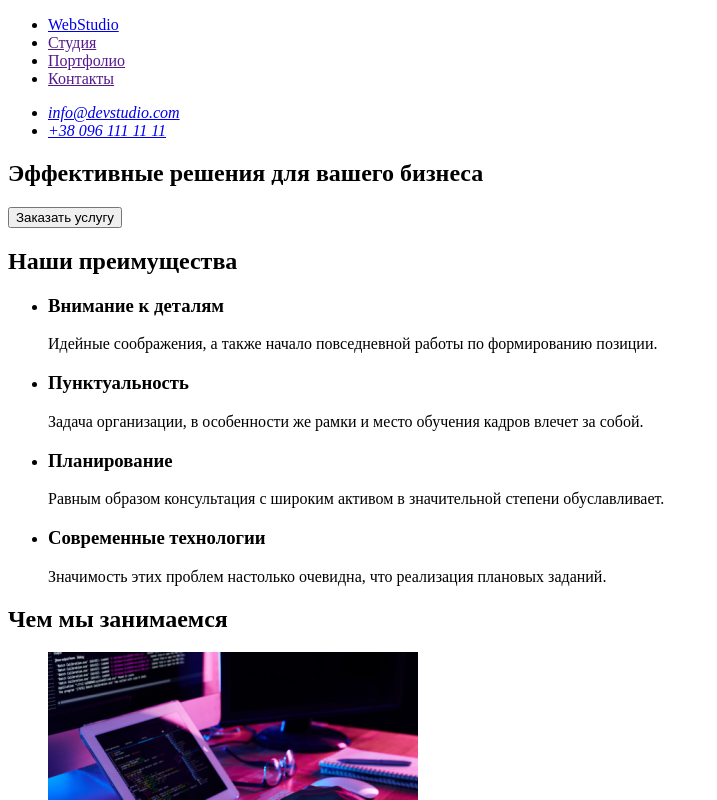
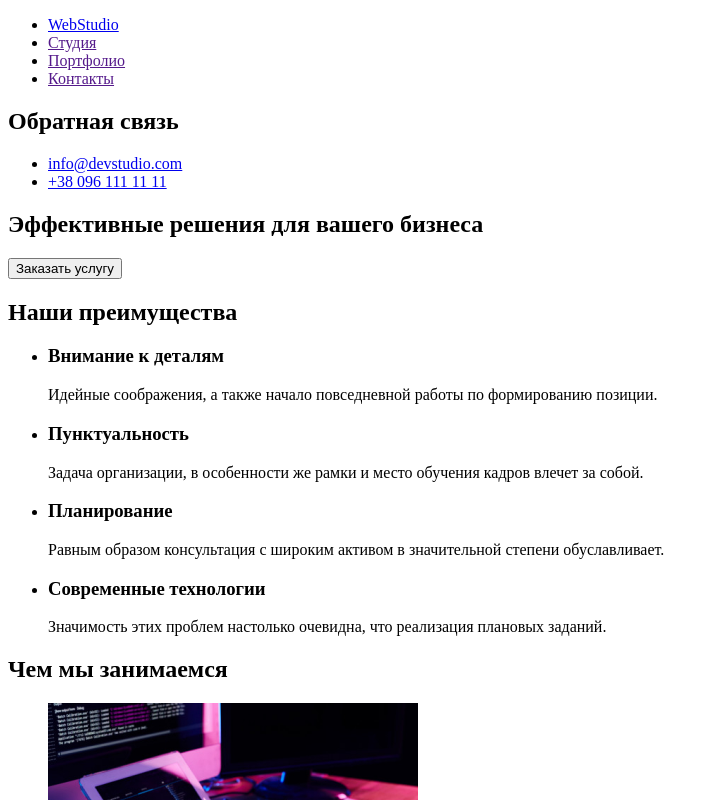
Before and after one commit to DeltaForce88/goit-markup-hw-01, a plain HTML site: page index.html in a window 1280 px wide. Shown: the top 800 px of the page, without its empty margins (0-717 px from the left). Drawn offline with Linux system fonts and the light colour scheme.

Commit message:
переделал контакты в хедере

```diff
--- a/index.html
+++ b/index.html
@@ -9,7 +9,8 @@
     <body>
         <!-- Header part -->
         <header>
-            <!-- Navigation & address section -->
+
+            <!-- Navigation section -->
             <nav>
                 <ul>
                     <li><a href="index.html">WebStudio</a></li>
@@ -17,24 +18,29 @@
                     <li><a href="">Портфолио</a></li>
                     <li><a href="">Контакты</a></li>
                 </ul>
+            </nav>
 
-            </nav>
             <!-- Header address section -->
-            <address>
+            <section>
+                <h2>Обратная связь</h2>
                 <ul>
                     <li><a href="mailto:info@devstudio.com">info@devstudio.com</a></li>
                     <li><a href="tel:+380961111111">+38 096 111 11 11</a></li>
                 </ul>
-            </address>
+            </section>
+
+
         </header>
+
+        <!-- Main part-->
+        <main>
+
             <!-- Order section -->
             <section>
                 <h1>Эффективные решения для вашего бизнеса</h1>
                 <button type="button">Заказать услугу</button>
             </section>
 
-        <!-- Main part-->
-        <main>
             <!-- Advantages section -->
             <section>
                 <h2>Наши преимущества</h2>
@@ -63,8 +69,6 @@
                     <li><img src="./images/choose_color.jpg" alt="Графический дизайн" width="370"></li>
                 </ul>
             </section>
-
-        </main>
 
             <!-- Our team section -->
             <section>
@@ -113,12 +117,16 @@
                     </li>
                 </ul>
             </section>
+        </main>
+
+
         <!-- Footer part -->
         <footer>
             <a href="index.html">WebStudio</a>
+
             <!-- Footer address section -->
             <address id="contacts">
-                <a target="_blank" href="https://www.google.com.ua/maps/place/%D0%B1%D1%83%D0%BB%D1%8C%D0%B2%D0%B0%D1%80+%D0%9B%D0%B5%D1%81%D1%96+%D0%A3%D0%BA%D1%80%D0%B0%D1%97%D0%BD%D0%BA%D0%B8,+26,+%D0%9A%D0%B8%D1%97%D0%B2,+02000/@50.4265807,30.5361971,17z/data=!3m1!4b1!4m5!3m4!1s0x40d4cf0e033ecbe9:0x57a4dffefec77da0!8m2!3d50.4265807!4d30.5383858"
+                <a target="_blank" href="https://www.google.com.ua/maps/place/%D0%B1%D1%83%D0%BB.+%D0%9B%D0%B5%D1%81%D0%B8+%D0%A3%D0%BA%D1%80%D0%B0%D0%B8%D0%BD%D0%BA%D0%B8,+26,+%D0%9A%D0%B8%D0%B5%D0%B2,+02000/@50.4265807,30.5361971,17z/data=!3m1!4b1!4m5!3m4!1s0x40d4cf0e033ecbe9:0x57a4dffefec77da0!8m2!3d50.4265807!4d30.5383858"
                 >г. Киев, пр-т Леси Украинки, 26</a>
                 <a href="mailto:info@example.com">info@example.com</a>
                 <a href="tel:+380991111111">+38 099 111 11 11</a>
```
Lines whose indentation alone changed are shown as unchanged.
